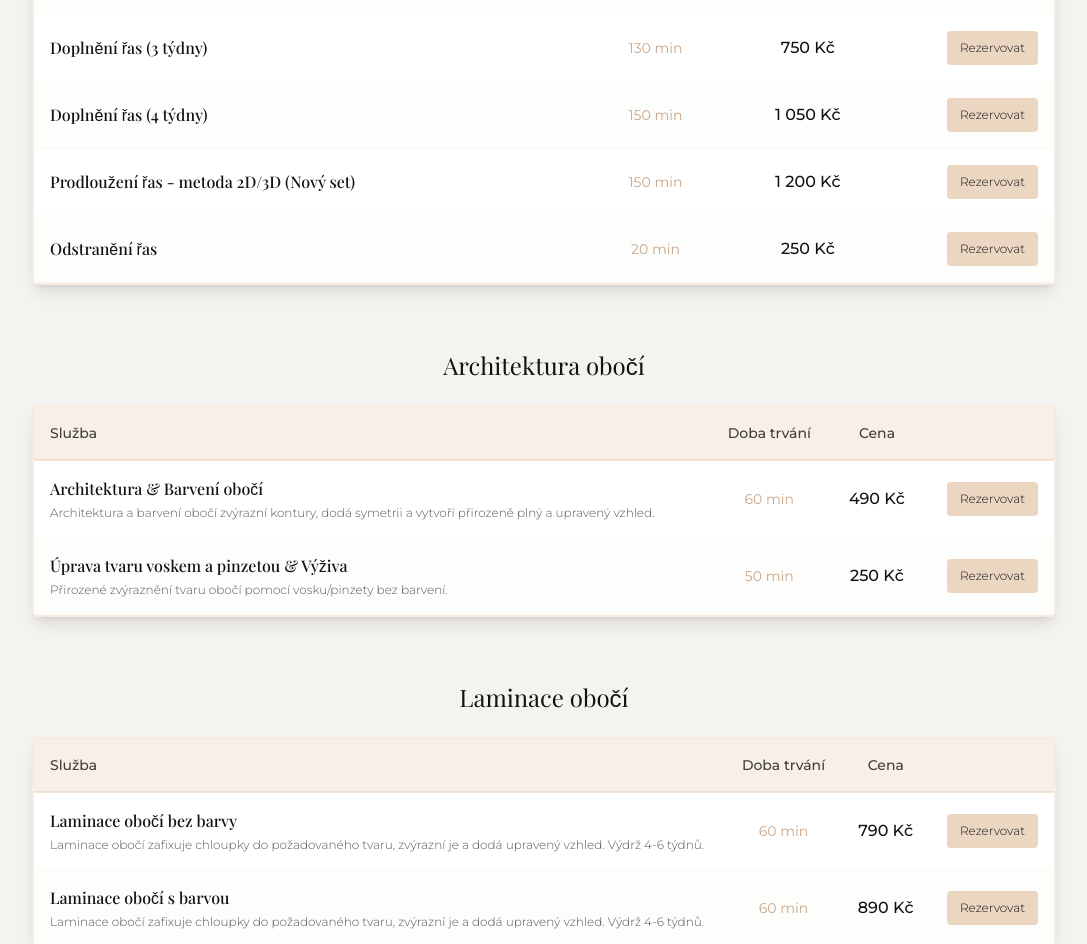
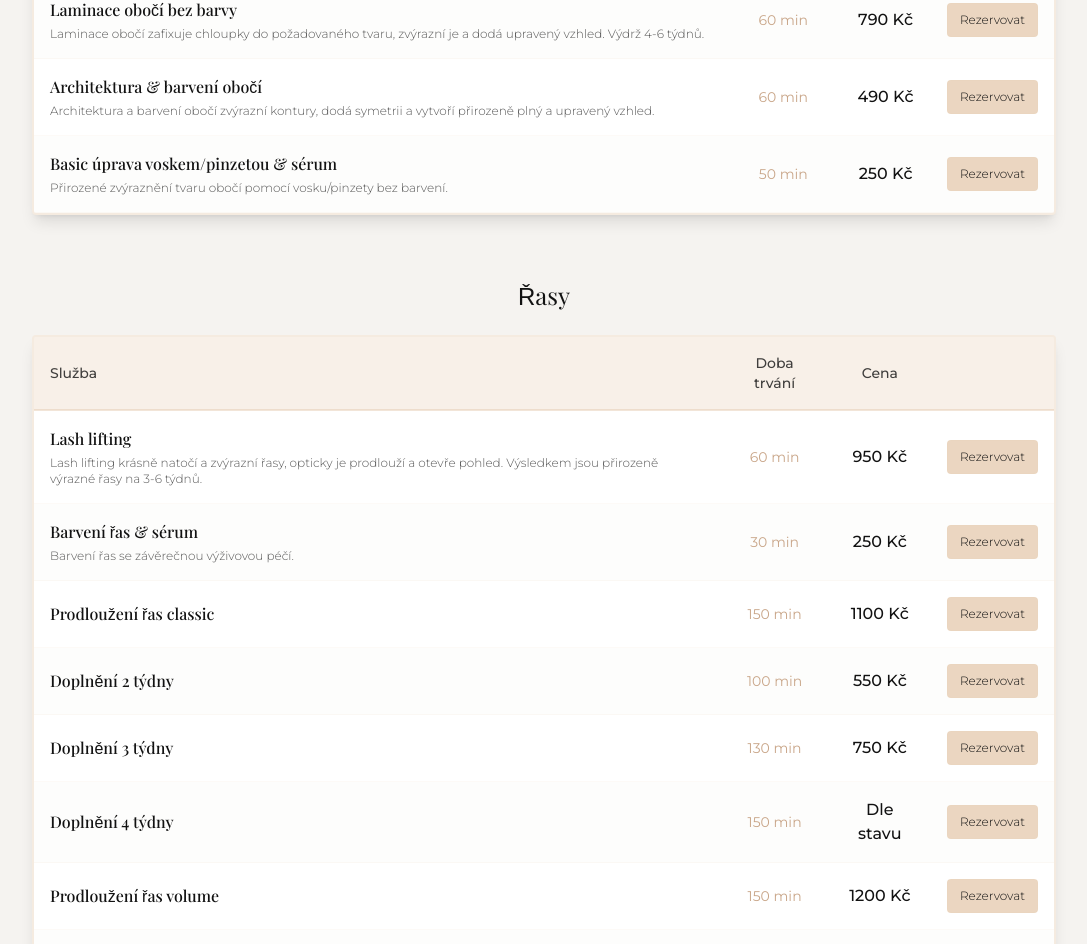
Before and after one commit to VencaAsh/Aura-Beauty-Salon, a Next.js app in the folder app/: page /cenik in a window 1280 px wide. Shown: the part 899-1843 px from the top of the page, without its empty margins (96-1183 px from the left). Built offline with nearby package versions, Linux system fonts and the light colour scheme; a web font is replaced by a local one.

Commit message:
Ceník + global

```diff
--- a/app/src/app/cenik/page.tsx
+++ b/app/src/app/cenik/page.tsx
@@ -18,41 +18,57 @@ type PriceCategory = {
 
 export const metadata = {
   title: 'Ceník služeb | Aura Beauty Salon',
-  description: 'Ceník služeb nabízených v Aura Beauty Salon. Prodlužování řas, architektura obočí a laminace obočí.',
+  description: 'Ceník služeb nabízených v Aura Beauty Salon. Prodlužování řas, architektura obočí, laminace obočí a kompletní kosmetické služby.',
 };
 
 // Data pro ceník
 const priceList: PriceCategory[] = [
   {
-    category: 'Prodlužování řas',
+    category: 'Obočí',
     services: [
-      { name: 'Prodloužení řas - metoda řasa na řasu (Nový set)', price: '1 100 Kč', duration: '150 min' },
-      { name: 'Doplnění řas (2 týdny)', price: '550 Kč', duration: '100 min' },
-      { name: 'Doplnění řas (3 týdny)', price: '750 Kč', duration: '130 min' },
-      { name: 'Doplnění řas (4 týdny)', price: '1 050 Kč', duration: '150 min' },
-      { name: 'Prodloužení řas - metoda 2D/3D (Nový set)', price: '1 200 Kč', duration: '150 min' },
-      { name: 'Odstranění řas', price: '250 Kč', duration: '20 min' }
+      { name: 'Laminace obočí s barvou', price: '890 Kč', duration: '60 min', description: 'Laminace obočí zafixuje chloupky do požadovaného tvaru, zvýrazní je a dodá upravený vzhled. Výdrž 4-6 týdnů.' },
+      { name: 'Laminace obočí bez barvy', price: '790 Kč', duration: '60 min', description: 'Laminace obočí zafixuje chloupky do požadovaného tvaru, zvýrazní je a dodá upravený vzhled. Výdrž 4-6 týdnů.' },
+      { name: 'Architektura & barvení obočí', price: '490 Kč', duration: '60 min', description: 'Architektura a barvení obočí zvýrazní kontury, dodá symetrii a vytvoří přirozeně plný a upravený vzhled.' },
+      { name: 'Basic úprava voskem/pinzetou & sérum', price: '250 Kč', duration: '50 min', description: 'Přirozené zvýraznění tvaru obočí pomocí vosku/pinzety bez barvení.' }
     ]
   },
   {
-    category: 'Architektura obočí',
+    category: 'Řasy',
     services: [
-      { name: 'Architektura & Barvení obočí', price: '490 Kč', duration: '60 min', description: 'Architektura a barvení obočí zvýrazní kontury, dodá symetrii a vytvoří přirozeně plný a upravený vzhled.' },
-      { name: 'Úprava tvaru voskem a pinzetou & Výživa', price: '250 Kč', duration: '50 min', description: 'Přirozené zvýraznění tvaru obočí pomocí vosku/pinzety bez barvení.' }
+      { name: 'Lash lifting', price: '950 Kč', duration: '60 min', description: 'Lash lifting krásně natočí a zvýrazní řasy, opticky je prodlouží a otevře pohled. Výsledkem jsou přirozeně výrazné řasy na 3-6 týdnů.' },
+      { name: 'Barvení řas & sérum', price: '250 Kč', duration: '30 min', description: 'Barvení řas se závěrečnou výživovou péčí.' },
+      { name: 'Prodloužení řas classic', price: '1100 Kč', duration: '150 min' },
+      { name: 'Doplnění 2 týdny', price: '550 Kč', duration: '100 min' },
+      { name: 'Doplnění 3 týdny', price: '750 Kč', duration: '130 min' },
+      { name: 'Doplnění 4 týdny', price: 'Dle stavu', duration: '150 min' },
+      { name: 'Prodloužení řas volume', price: '1200 Kč', duration: '150 min' },
+      { name: 'Doplnění 2 týdny', price: '600 Kč', duration: '100 min' },
+      { name: 'Doplnění 3 týdny', price: '800 Kč', duration: '130 min' },
+      { name: 'Doplnění 4 týdny', price: 'Dle stavu', duration: '150 min' },
+      { name: 'Prodloužení řas 2D,3D', price: '1350 Kč', duration: '150 min' },
+      { name: 'Doplnění 2 týdny', price: '650 Kč', duration: '100 min' },
+      { name: 'Doplnění 3 týdny', price: '850 Kč', duration: '130 min' },
+      { name: 'Doplnění 4 týdny', price: 'Dle stavu', duration: '150 min' },
+      { name: 'Výhodný balíček laminace obočí & lash lifting', price: '1700 Kč', duration: '120 min' }
     ]
   },
   {
-    category: 'Laminace obočí',
+    category: 'Kosmetika',
     services: [
-      { name: 'Laminace obočí bez barvy', price: '790 Kč', duration: '60 min', description: 'Laminace obočí zafixuje chloupky do požadovaného tvaru, zvýrazní je a dodá upravený vzhled. Výdrž 4-6 týdnů.' },
-      { name: 'Laminace obočí s barvou', price: '890 Kč', duration: '60 min', description: 'Laminace obočí zafixuje chloupky do požadovaného tvaru, zvýrazní je a dodá upravený vzhled. Výdrž 4-6 týdnů.' }
-    ]
-  },
-  {
-    category: 'Řasy - Lash lifting & Barvení',
-    services: [
-      { name: 'Lash lifting + barvení', price: '950 Kč', duration: '60 min', description: 'Lash lifting krásně natočí a zvýrazní řasy, opticky je prodlouží a otevře pohled. Výsledkem jsou přirozeně výrazné řasy na 3-6 týdnů.' },
-      { name: 'Barvení řas & Výživa', price: '200 Kč', duration: '30 min', description: 'Barvení řas se závěrečnou botoxovou péčí.' }
+      { name: 'Základní ošetření pure balance', price: '990 Kč', duration: '60 min' },
+      { name: 'Ošetření pro problematickou pleť', price: '1200 Kč', duration: '75 min' },
+      { name: 'Clearcalm therapy', price: '1200 Kč', duration: '75 min' },
+      { name: 'Ošetření anti-age youth therapy', price: '1400 Kč', duration: '90 min' },
+      { name: 'Relax therapy', price: '900 Kč', duration: '60 min' },
+      { name: 'Mikrojehlíčkování obličej', price: '1800 Kč', duration: '90 min' },
+      { name: 'Mikrojehlíčkování obličej & dekolt', price: '2090 Kč', duration: '120 min' },
+      { name: 'Dermaplaning', price: '1390 Kč', duration: '75 min' },
+      { name: 'Carboxy therapy CO2', price: '1400 Kč', duration: '75 min' },
+      { name: 'Elektroporace', price: '1450 Kč', duration: '90 min' },
+      { name: 'LHA & ALA chemický peeling', price: '1900 Kč', duration: '75 min' },
+      { name: 'Pánské ošetření pleti', price: '1000 Kč', duration: '60 min' },
+      { name: 'Ošetření mladistvé pleti', price: '1000 Kč', duration: '60 min' },
+      { name: 'Masáž rukou ke kosmetice', price: '150 Kč', duration: '15 min' }
     ]
   }
 ];
@@ -73,7 +89,7 @@ export default function PriceListPage() {
             <h1 className="text-4xl md:text-5xl font-serif font-light text-brand-black mb-6">Ceník služeb</h1>
             <div className="h-[1px] w-16 bg-brand-secondary mx-auto mb-6"></div>
             <p className="text-center text-brand-secondary-dark mb-0 max-w-2xl mx-auto font-light">
-              Ceník služeb nabízených v Aura Beauty Salon. Specializujeme se na prodlužování řas, architekturu obočí a laminaci obočí. Ceny jsou uvedeny včetně DPH.
+              Ceník služeb nabízených v Aura Beauty Salon. Specializujeme se na prodlužování řas, architekturu obočí, laminaci obočí a kompletní kosmetické ošetření. Ceny jsou uvedeny včetně DPH.
             </p>
           </div>
         </div>
--- a/app/src/styles/globals.css
+++ b/app/src/styles/globals.css
@@ -1,5 +1,6 @@
 @import "tailwindcss";
 @import "./colors.css";
+
 
 :root {
   --background: #ffffff;
@@ -32,7 +33,7 @@
   --tw-brand-white: #ffffff;
 }
 
-@theme inline {
+:root {
   --color-background: var(--background);
   --color-foreground: var(--foreground);
 }
```
